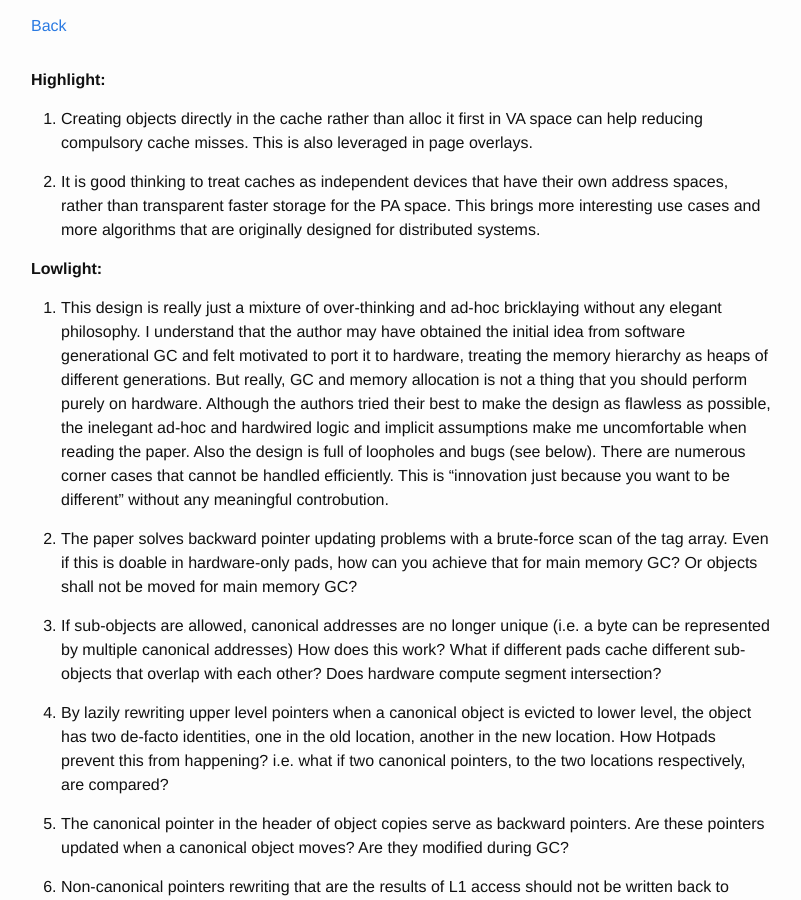
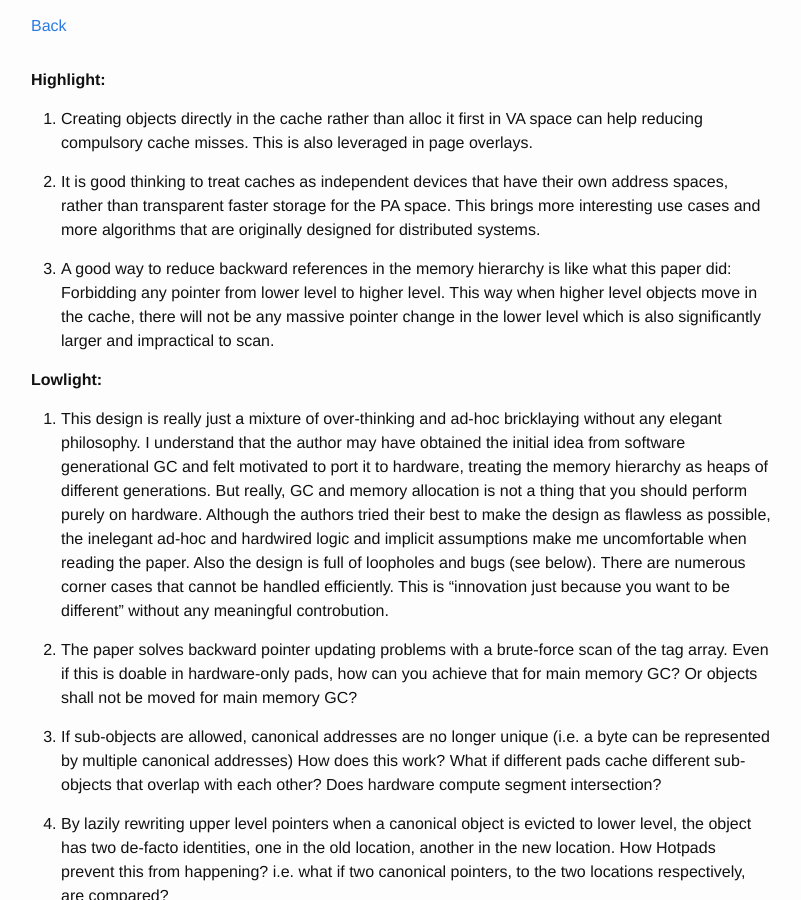
Before and after one commit to wangziqi2013/wangziqi2013.github.io, a Jekyll site: the page built from _posts/2020-07-10-hotpads.markdown, in a window 1280 px wide and 900 px high, scrolled down 424 px. Shown: the whole window, without its empty margins (239-1040 px from the left). Built offline with Jekyll 4.4.1, drawn with Linux system fonts in a browser that asks for light colours; part of the change alters nothing that is shown.

Commit message:
Adding highlight

```diff
--- a/_posts/2020-07-10-hotpads.markdown
+++ b/_posts/2020-07-10-hotpads.markdown
@@ -22,9 +22,13 @@ version_mgmt:
    faster storage for the PA space. This brings more interesting use cases and more algorithms that are originally designed
    for distributed systems.
 
+3. A good way to reduce backward references in the memory hierarchy is like what this paper did: Forbidding any pointer
+   from lower level to higher level. This way when higher level objects move in the cache, there will not be any massive
+   pointer change in the lower level which is also significantly larger and impractical to scan.
+
 **Lowlight:**
 
-0. This design is really just a mixture of over-thinking and ad-hoc bricklaying without any elegant philosophy.
+1. This design is really just a mixture of over-thinking and ad-hoc bricklaying without any elegant philosophy.
    I understand that the author may have obtained the initial idea from software generational GC and felt motivated
    to port it to hardware, treating the memory hierarchy as heaps of different generations. But really, GC
    and memory allocation is not a thing that you should perform purely on hardware.
@@ -33,21 +37,21 @@ version_mgmt:
    Also the design is full of loopholes and bugs (see below). There are numerous corner cases that cannot be handled
    efficiently. This is "innovation just because you want to be different" without any meaningful controbution.
 
-1. The paper solves backward pointer updating problems with a brute-force scan of the tag array. Even if this is doable
+2. The paper solves backward pointer updating problems with a brute-force scan of the tag array. Even if this is doable
    in hardware-only pads, how can you achieve that for main memory GC? Or objects shall not be moved for main memory GC?
 
-2. If sub-objects are allowed, canonical addresses are no longer unique (i.e. a byte can be represented by multiple
+3. If sub-objects are allowed, canonical addresses are no longer unique (i.e. a byte can be represented by multiple
    canonical addresses) How does this work? What if different pads cache different sub-objects that overlap with
    each other? Does hardware compute segment intersection?
 
-3. By lazily rewriting upper level pointers when a canonical object is evicted to lower level, the object has two
+4. By lazily rewriting upper level pointers when a canonical object is evicted to lower level, the object has two
    de-facto identities, one in the old location, another in the new location. How Hotpads prevent this from happening?
    i.e. what if two canonical pointers, to the two locations respectively, are compared?
 
-4. The canonical pointer in the header of object copies serve as backward pointers. Are these pointers updated when a
+5. The canonical pointer in the header of object copies serve as backward pointers. Are these pointers updated when a
    canonical object moves? Are they modified during GC?
 
-5. Non-canonical pointers rewriting that are the results of L1 access should not be written back to lower levels. What
+6. Non-canonical pointers rewriting that are the results of L1 access should not be written back to lower levels. What
    if such a pointer is written from a register into the pointer field of the object? If the rewrite is to be executed as
    data array update, how would L1 restore the previous value? What if the pointer update is truly a pointer update?
    One way is to discard pointer rewriting results and let it be rolled back naturally in lower levels.
@@ -55,7 +59,7 @@ version_mgmt:
    refill from lower levels? How do we recover the dirty pointer value (its original value is never stored in any
    lower level)?
 
-6. When a canonical object is GC'ed at lower level, how are copies of the object invalidated?
+7. When a canonical object is GC'ed at lower level, how are copies of the object invalidated?
 
 This paper proposes Hotpads, an eccentric memory hierarchy architecture that optimizes for small object allocation,
 garbage collection in managed languages, memory safety, and reducing associative lookup costs in conventional cache
```
